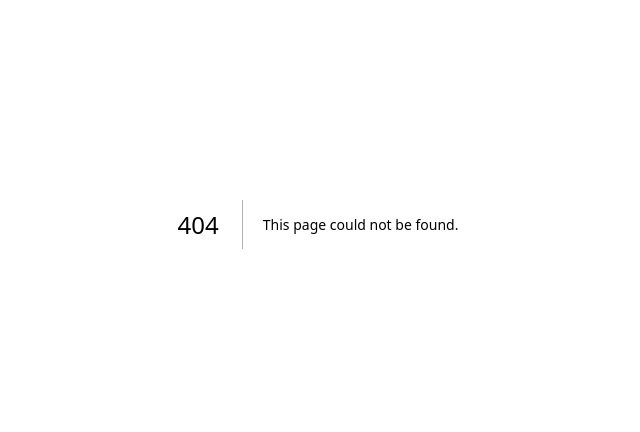
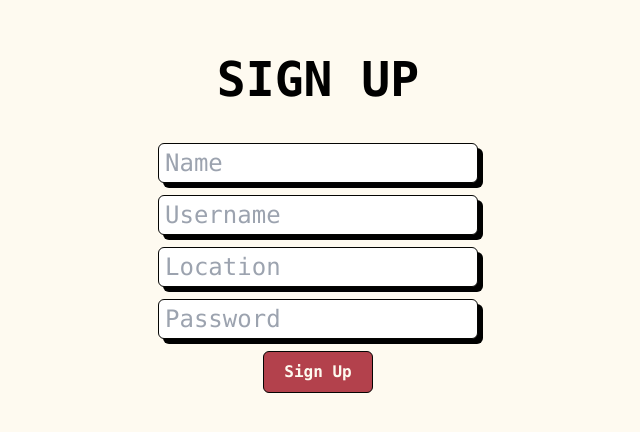
Before and after one commit to MKMukeshkannan/vashisht, a Next.js app: page /auth/signup in a window 1280 px wide. Before the commit this address had no page. Shown: the part 176-608 px from the top of the page, without its empty margins (322-962 px from the left). Built offline with nearby package versions, Linux system fonts and the light colour scheme.

Commit message:
feat: 🐖 Admin's Login and SignUp Layout

```diff
--- /dev/null
+++ b/src/app/auth/login/page.tsx
@@ -0,0 +1,28 @@
+export default function Login() {
+  return (
+    <main className="min-h-screen bg-lightBeige flex flex-col items-center justify-center w-full">
+      <h1 className="text-5xl font-black font-mono mb-10">LOGIN</h1>
+
+      <form className="flex flex-col space-y-3 items-center">
+        <input
+          className="shadow-[5px_5px_0px_0px_rgba(0,0,0)] h-10 text-2xl rounded-md border border-accBlack focus:outline-none p-1.5 font-mono"
+          placeholder="Username"
+          type="text"
+        />
+
+        <input
+          className="shadow-[5px_5px_0px_0px_rgba(0,0,0)] h-10 text-2xl rounded-md border border-accBlack focus:outline-none p-1.5 font-mono"
+          placeholder="Password"
+          type="text"
+        />
+
+        <button
+          type="submit"
+          className="font-mono font-black p-5 max-w-fit h-10 inline-flex justify-center border border-accBlack rounded-md items-center bg-satRed text-lightBeige hover:bg-satRed-hover hover:text-white"
+        >
+          Login
+        </button>
+      </form>
+    </main>
+  );
+}
--- /dev/null
+++ b/src/app/auth/signup/page.tsx
@@ -0,0 +1,40 @@
+export default function SignUp() {
+  return (
+    <main className="min-h-screen bg-lightBeige flex flex-col items-center justify-center w-full">
+      <h1 className="text-5xl font-black font-mono mb-10"> SIGN UP</h1>
+
+      <form className="flex flex-col space-y-3 items-center">
+        <input
+          className="shadow-[5px_5px_0px_0px_rgba(0,0,0)] h-10 text-2xl rounded-md border border-accBlack focus:outline-none p-1.5 font-mono"
+          placeholder="Name"
+          type="text"
+        />
+
+        <input
+          className="shadow-[5px_5px_0px_0px_rgba(0,0,0)] h-10 text-2xl rounded-md border border-accBlack focus:outline-none p-1.5 font-mono"
+          placeholder="Username"
+          type="text"
+        />
+
+        <input
+          className="shadow-[5px_5px_0px_0px_rgba(0,0,0)] h-10 text-2xl rounded-md border border-accBlack focus:outline-none p-1.5 font-mono"
+          placeholder="Location"
+          type="text"
+        />
+
+        <input
+          className="shadow-[5px_5px_0px_0px_rgba(0,0,0)] h-10 text-2xl rounded-md border border-accBlack focus:outline-none p-1.5 font-mono"
+          placeholder="Password"
+          type="text"
+        />
+
+        <button
+          type="submit"
+          className="font-mono font-black p-5 max-w-fit h-10 inline-flex justify-center border border-accBlack rounded-md items-center bg-satRed text-lightBeige hover:bg-satRed-hover hover:text-white"
+        >
+          Sign Up
+        </button>
+      </form>
+    </main>
+  );
+}
```
